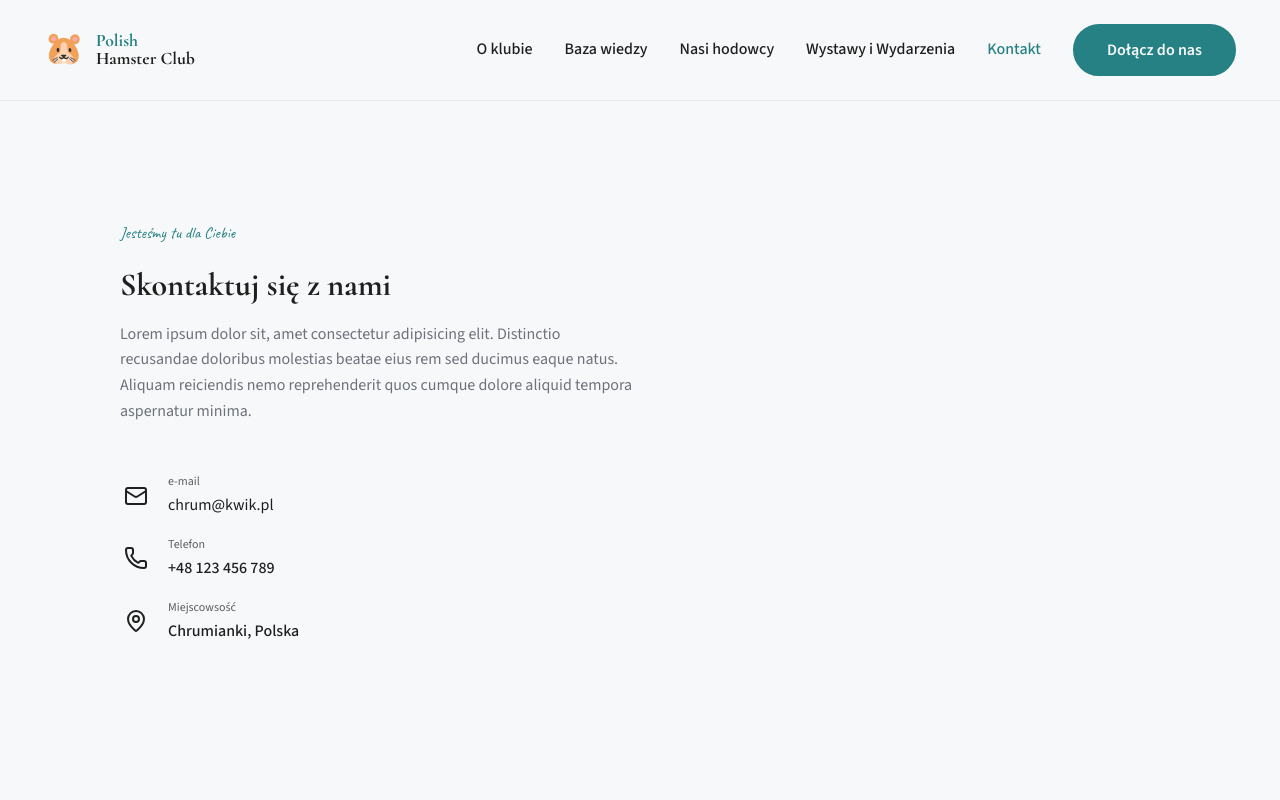
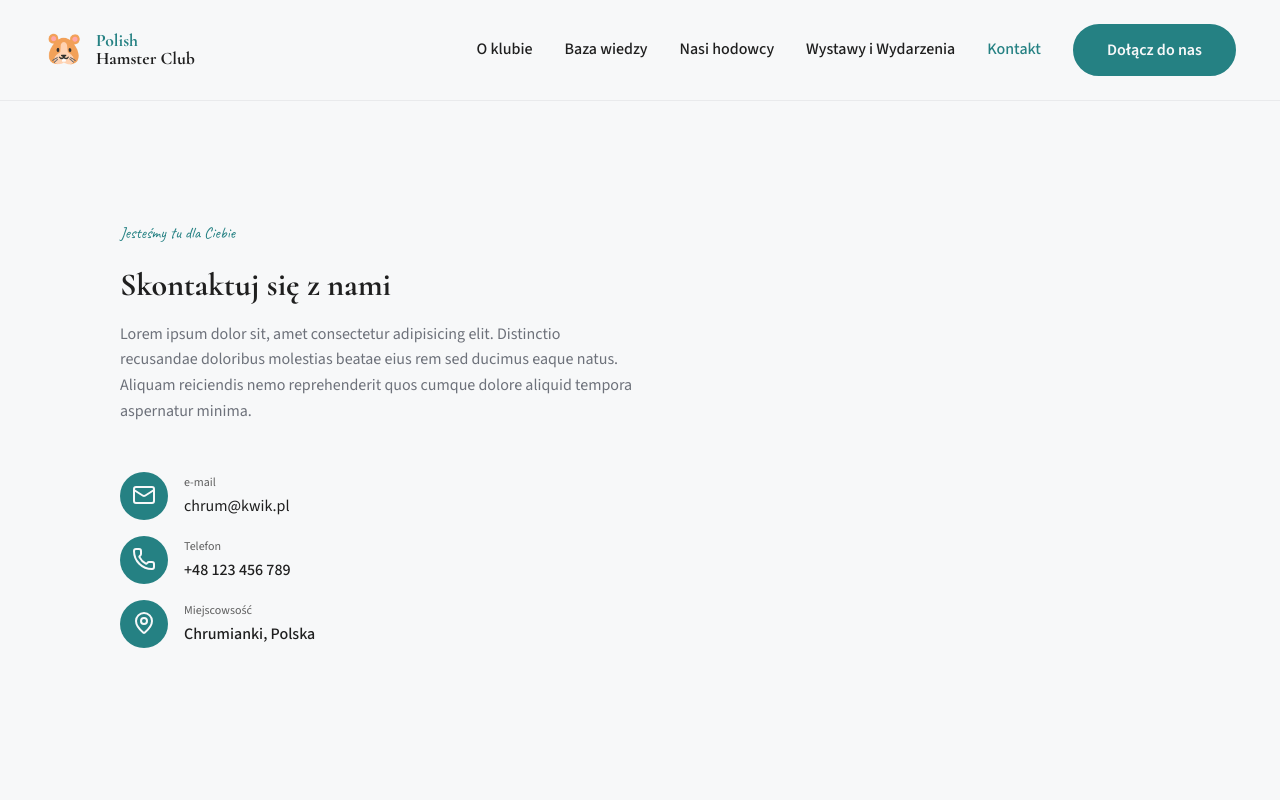
Before and after one commit to afra50/polish-hamster-club, a React (Vite) app: page /kontakt in a window 1280 px wide. Shown: the top 800 px of the page. Built offline with nearby package versions, Linux system fonts and the light colour scheme.

Commit message:
małe zmiany contact-page

```diff
--- a/src/styles/pages/contactPage.scss
+++ b/src/styles/pages/contactPage.scss
@@ -1,6 +1,7 @@
 @use "../variables" as *;
 .page-contact {
 	padding: 120px 0 160px;
+	background-color: $white;
 }
 .header-contact {
 	max-width: 520px;
@@ -28,13 +29,17 @@
 }
 
 .contact-icon {
-	flex-shrink: 0;
-	width: 32px;
-	height: 32px;
-	display: flex;
-	align-items: center;
-	justify-content: center;
-	font-size: 18px;
+	width: 48px;
+	height: 48px;
+	background-color: $color-first;
+	border-radius: 50%;
+	text-align: center;
+	align-content: center;
+	svg {
+		position: relative;
+		bottom: -3px;
+		color: $white;
+	}
 }
 
 .contact-text {
```
